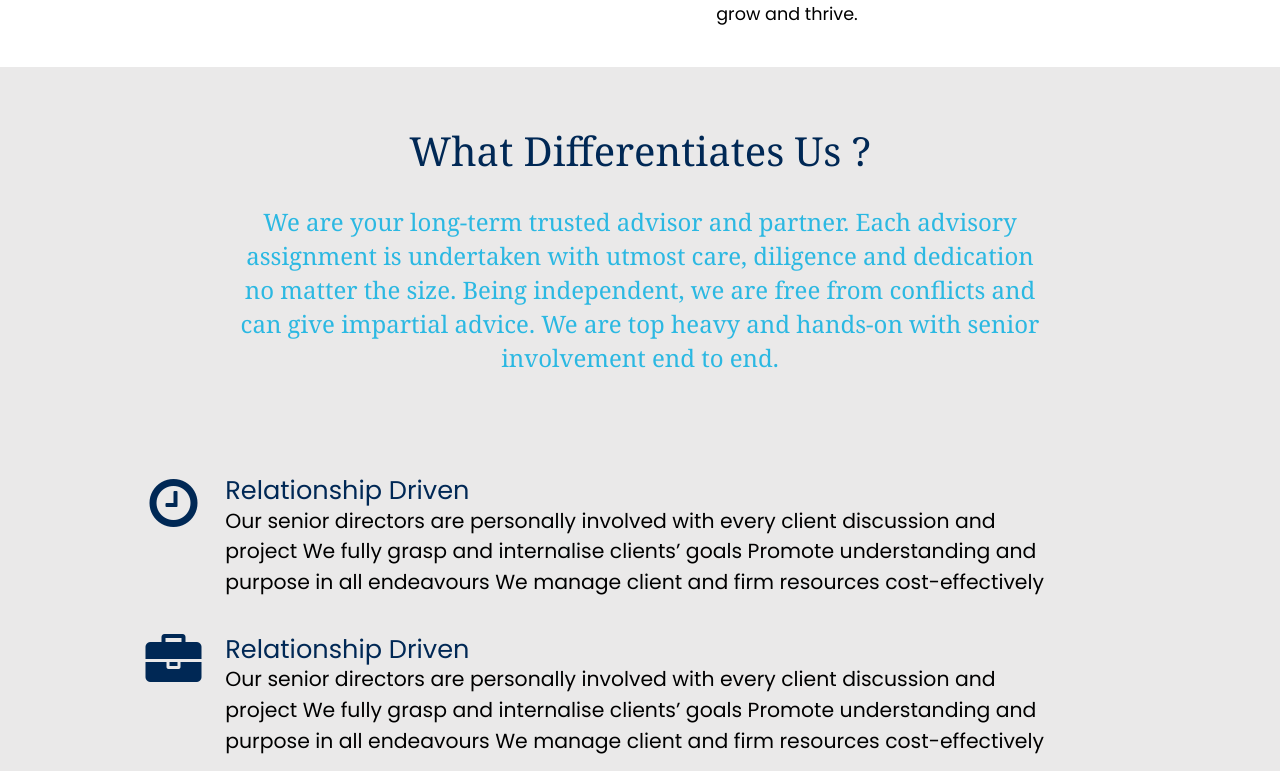
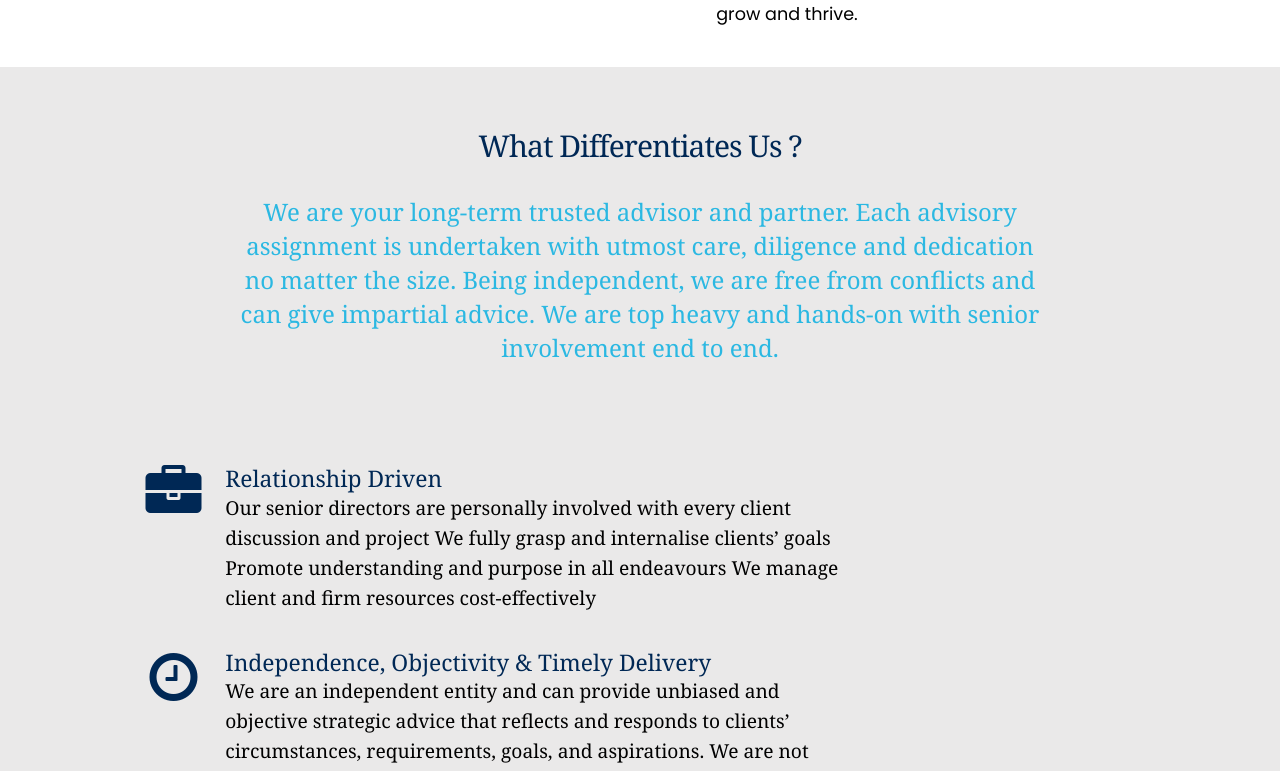
Before and after one commit to ealpha072/maitri_capital, a React (Create React App) app in the folder frontend/: page / in a window 1280 px wide. Shown: the part 2202-2973 px from the top of the page. Built offline with nearby package versions, Linux system fonts and the light colour scheme; the HTML template or start-up script is replaced by a standard one.

Commit message:
Minor mobile device changes

```diff
--- a/frontend/src/components/About.jsx
+++ b/frontend/src/components/About.jsx
@@ -4,11 +4,6 @@ import { BuildDiffDiv } from "./Services";
 import Banner from "./Banner";
 import banner_9 from "../assets/banners/banner_9.jpg"
 import banner_10 from "../assets/banners/banner_10.jpg"
-
-// We exercise the utmost discretion and integrity at all times
-// We address clients’ corporate finance, capital markets and strategic advisory needs, while keeping the company affairs strictly confidential
-// Our corporate culture is built on integrity, professional principles and respect
-
 
 const About = () => {
    	const text = `Independent, Client-Focused Impact, Investment,
@@ -95,7 +90,7 @@ const About = () => {
 				<div className={styles.missionDiv}>
 					<p className="front-p">Our Values</p>
 					<p>
-						"Our values define us as individuals and as a company. <br /> We uphold
+						"Our values define us as individuals and as a company. We uphold
 						them in every conversation, meeting, and transaction."
 					</p>
 				</div>
@@ -207,22 +202,6 @@ const About = () => {
 				</div>
 
 				<div className={styles.different}>
-					<div className={styles.diffHolder}>
-						<div className={styles.iconHolder}>
-							<i className="fa fa-clock-o"></i>
-						</div>
-						<div className={styles.diffMainHolder}>
-							<h3>Relationship Driven</h3>
-							<ul>
-								<li>
-									Our senior directors are personally involved with every
-									client discussion and project
-									We fully grasp and internalise clients’ goals
-									Promote understanding and purpose in all endeavours
-									We manage client and firm resources cost-effectively</li>
-							</ul>
-						</div>
-					</div>
 					{
 						diffDivs.map((item, index) => (
 
--- a/frontend/src/components/styles/About.module.css
+++ b/frontend/src/components/styles/About.module.css
@@ -99,7 +99,9 @@
     width: 80%;
     color: #002855;
     margin: 10px auto;
-    font-size: 2.5rem;
+    font-size: 1.875rem;
+    line-height: 2.375rem;
+    letter-spacing: -1px;
     font-family: "Georgia",serif;
 }
 
@@ -134,17 +136,20 @@
 }
 
 .diffMainHolder{
-    width: 80%;
+    width: 60%;
 }
 
 .diffMainHolder h3{
-    font-size: 1.6rem;
+    font-size: 1.425rem;
     color: #002855;
     margin-bottom: 0px;
+    font-family: Georgia, 'Times New Roman', Times, serif;
 }
 
 .diffMainHolder ul li{
-    font-size: 1.275rem;
+    font-size: 1.2rem;
+    line-height: 1.875rem;
+    font-family: "Georgia",serif;
 }
 
 .storyLine{
@@ -156,12 +161,16 @@
         width: 100%;
     }
 
+    .divider{
+        width: 25%;
+    }
+
     .individualHolder h3{
         font-size: 1rem;
     }
 
     .individualHolder ul li{
-        font-size: 0.8rem;
+        font-size: 1rem;
         width: 60%;
     }
 
@@ -219,7 +228,7 @@
     }
 
     .aboutLeft h3{
-        font-size: 2rem;
+        font-size: 1.8rem;
     }
 
     .aboutLeft p{
--- a/frontend/src/components/styles/Banner.module.css
+++ b/frontend/src/components/styles/Banner.module.css
@@ -78,10 +78,13 @@
     }
 
     .paragraphOne{
-        font-size: 1.2rem;
+        font-size: 1.8rem;
+        line-height: 1.825rem;
     }
 
     .paragraphTwo{
         font-size: 0.8rem;
+        padding-right: 25px;
+        padding-bottom: 10px;
     }
 }
--- a/frontend/src/components/styles/Credentials.module.css
+++ b/frontend/src/components/styles/Credentials.module.css
@@ -60,6 +60,7 @@
 
 .innerHolder p{
     font-size: 1.075rem;
+    line-height: 1.6rem;
     font-weight: 600;
 }
 
@@ -77,17 +78,24 @@
 
 .advisor{
     display: flex;
+    width: 100%;
+    padding-left: 0;
+    margin-left: -10px;
     align-items: center;
 }
 
 .advisor div{
     width: 50%;
-    border-top: 2px solid var(--gray);
+    border-top: 4px solid var(--gray);
 }
 
 @media screen and (max-width:750px){
     .credentialsCont{
         margin-bottom: 100px;
+    }
+
+    .credsTopDiv{
+        margin-top: 50px;
     }
 
     .credsTopDiv div{
@@ -105,4 +113,8 @@
     .transHolder h3{
         font-size: 1.4rem;
     }
+
+    .innerHolder p{
+        font-size: 1rem;
+    }
 }
--- a/frontend/src/components/styles/Navbar.module.css
+++ b/frontend/src/components/styles/Navbar.module.css
@@ -31,8 +31,7 @@
         top: 6rem;
         height: 100vh;
         width: 100%;
-        overflow: auto;
-        /* overflow-x: hidden; */
+        overflow-x: scroll;
         background-color: #fff;
     }
 
```
Lines whose indentation alone changed are shown as unchanged.
